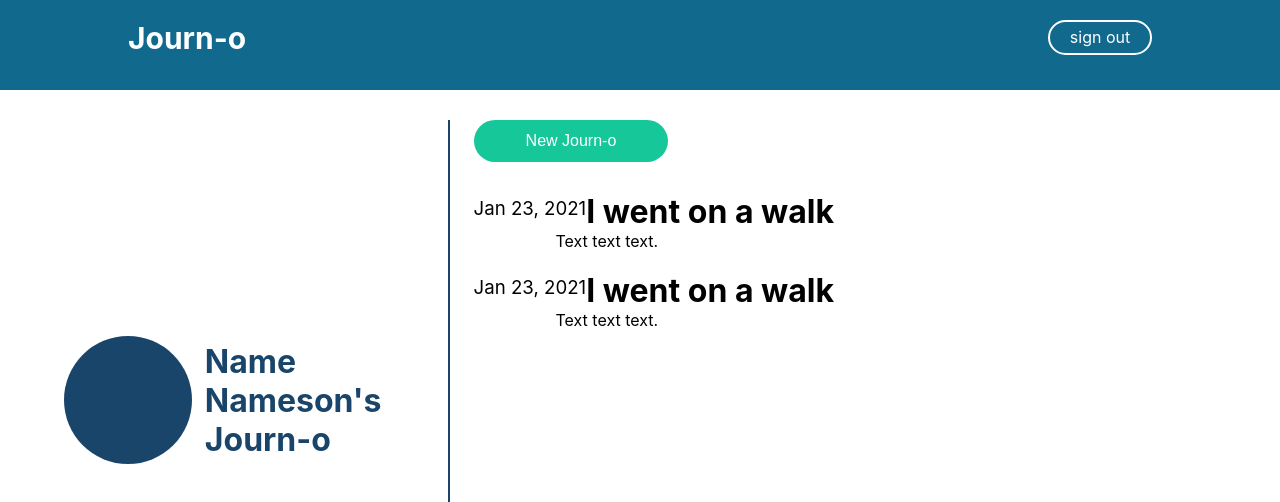
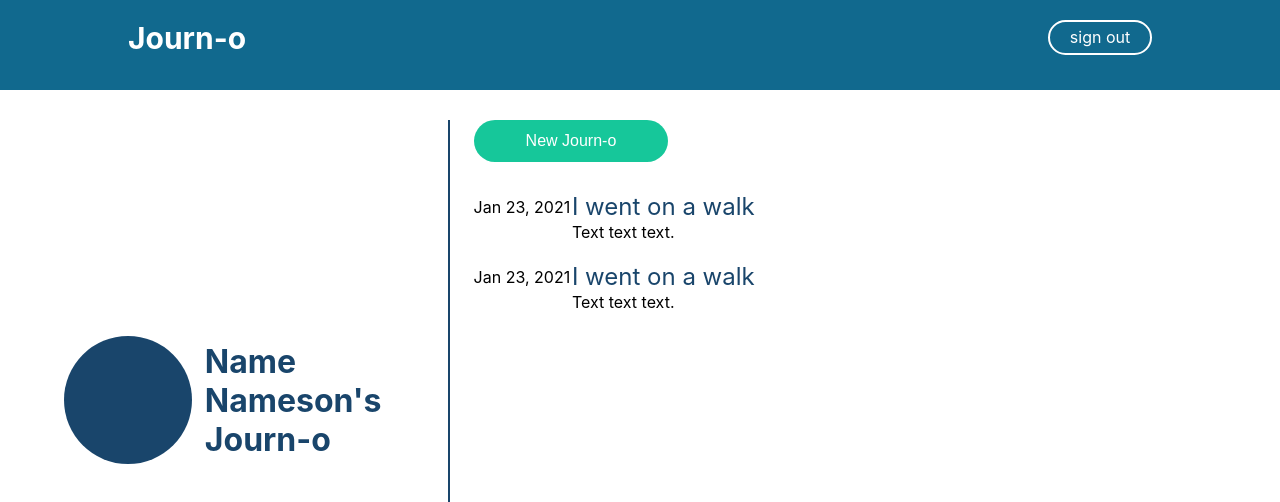
Before and after one commit to GeeCracker/journ-o, a React (Create React App) app in the folder journal-app/: page /#/profile in a window 1280 px wide. Shown: the top 502 px of the page. Built offline with nearby package versions, Linux system fonts and the light colour scheme.

Commit message:
profile page styling done

```diff
--- a/journal-app/src/components/styles.css
+++ b/journal-app/src/components/styles.css
@@ -36,6 +36,7 @@
     font-weight: bold;
 }
 
+/*=== Journals list styling ===*/
 .journal-box {
     position: relative;
     display: block;
@@ -43,24 +44,31 @@
 }
 
 .journal-box .date{
-    font-size: 14pt;
+    font-size: 2vh;
     float: left;
     height: 100%;
     padding-top: 5px;
 }
 
 .journal-box .entry{
-    margin-left: 10%;
-    width: 90%;
+    margin-left: 12%;
+    width: 85%;
     height: fit-content;
 }
 
 .journal-box .entry .title{
-    font-size: 24pt;
-    font-weight: bold;
+    font-size: 3vh;
+    height: fit-content;
+    color: #19456B;
+}
+
+.journal-box .entry .content{
+    margin-top: 1px;
+    font-size: 2vh;
     height: fit-content;
 }
 
+/*=== login form styling ===*/
 .form {
     align-content: center;
 }
```
